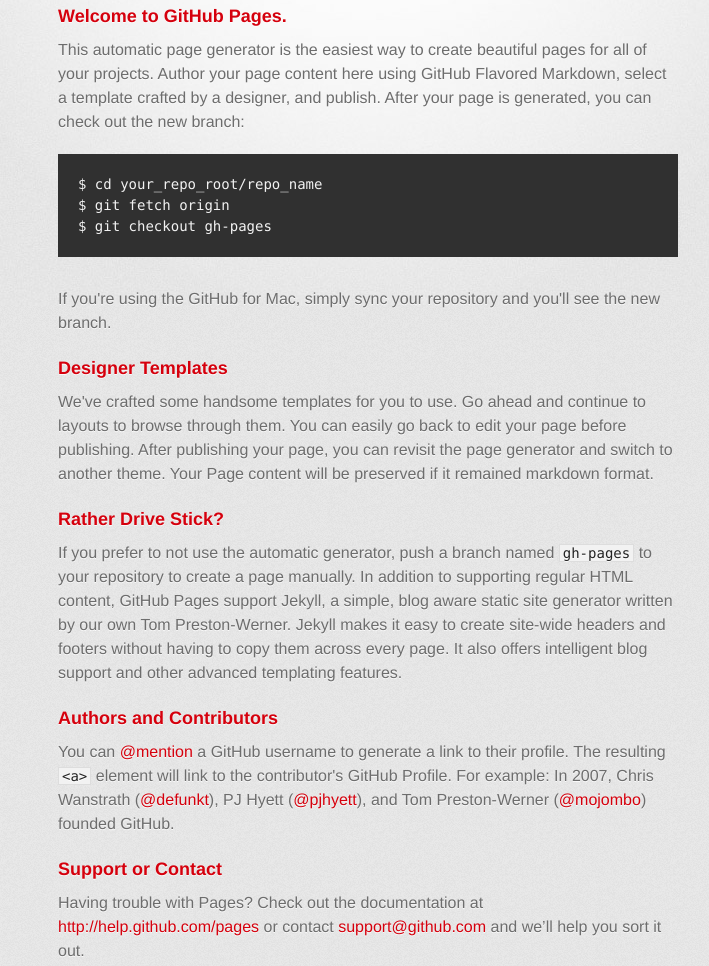
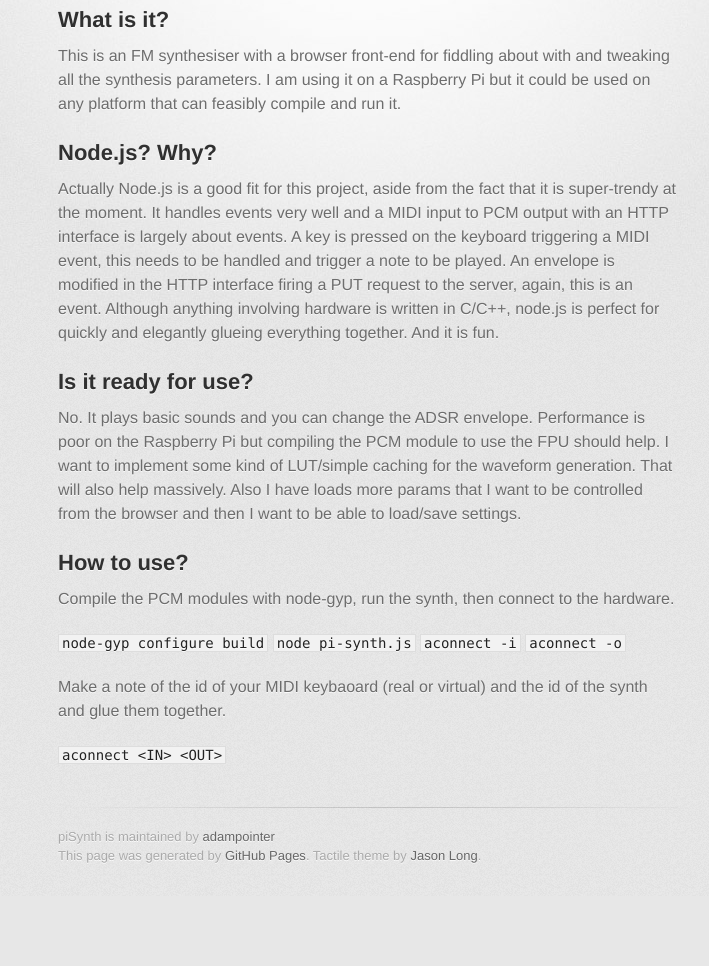
Before and after one commit to adampointer/piSynth, a plain HTML site: page index.html in a window 1280 px wide. Shown: the part 268-1234 px from the top of the page, without its empty margins (272-981 px from the left). After the commit the page ends 1164 px from the top, so only its background shows below. Drawn offline with Linux system fonts and the light colour scheme; a web font is replaced by a local one.

```diff
--- a/index.html
+++ b/index.html
@@ -31,32 +31,30 @@
         <hr>
 
         <section id="main_content">
-          <h3>Welcome to GitHub Pages.</h3>
+          <h2>What is it?</h2>
 
-<p>This automatic page generator is the easiest way to create beautiful pages for all of your projects. Author your page content here using GitHub Flavored Markdown, select a template crafted by a designer, and publish. After your page is generated, you can check out the new branch:</p>
+<p>This is an FM synthesiser with a browser front-end for fiddling about with and tweaking all the synthesis parameters. I am using it on a Raspberry Pi but it could be used on any platform that can feasibly compile and run it.</p>
 
-<pre><code>$ cd your_repo_root/repo_name
-$ git fetch origin
-$ git checkout gh-pages
-</code></pre>
+<h2>Node.js? Why?</h2>
 
-<p>If you're using the GitHub for Mac, simply sync your repository and you'll see the new branch.</p>
+<p>Actually Node.js is a good fit for this project, aside from the fact that it is super-trendy at the moment. It handles events very well and a MIDI input to PCM output with an HTTP interface is largely about events. A key is pressed on the keyboard triggering a MIDI event, this needs to be handled and trigger a note to be played. An envelope is modified in the HTTP interface firing a PUT request to the server, again, this is an event. Although anything involving hardware is written in C/C++, node.js is perfect for quickly and elegantly glueing everything together. And it is fun.</p>
 
-<h3>Designer Templates</h3>
+<h2>Is it ready for use?</h2>
 
-<p>We've crafted some handsome templates for you to use. Go ahead and continue to layouts to browse through them. You can easily go back to edit your page before publishing. After publishing your page, you can revisit the page generator and switch to another theme. Your Page content will be preserved if it remained markdown format.</p>
+<p>No. It plays basic sounds and you can change the ADSR envelope. Performance is poor on the Raspberry Pi but compiling the PCM module to use the FPU should help. I want to implement some kind of LUT/simple caching for the waveform generation. That will also help massively. Also I have loads more params that I want to be controlled from the browser and then I want to be able to load/save settings.</p>
 
-<h3>Rather Drive Stick?</h3>
+<h2>How to use?</h2>
 
-<p>If you prefer to not use the automatic generator, push a branch named <code>gh-pages</code> to your repository to create a page manually. In addition to supporting regular HTML content, GitHub Pages support Jekyll, a simple, blog aware static site generator written by our own Tom Preston-Werner. Jekyll makes it easy to create site-wide headers and footers without having to copy them across every page. It also offers intelligent blog support and other advanced templating features.</p>
+<p>Compile the PCM modules with node-gyp, run the synth, then connect to the hardware.</p>
 
-<h3>Authors and Contributors</h3>
+<p><code>node-gyp configure build</code>
+<code>node pi-synth.js</code>
+<code>aconnect -i</code>
+<code>aconnect -o</code></p>
 
-<p>You can <a href="https://github.com/blog/821" class="user-mention">@mention</a> a GitHub username to generate a link to their profile. The resulting <code>&lt;a&gt;</code> element will link to the contributor's GitHub Profile. For example: In 2007, Chris Wanstrath (<a href="https://github.com/defunkt" class="user-mention">@defunkt</a>), PJ Hyett (<a href="https://github.com/pjhyett" class="user-mention">@pjhyett</a>), and Tom Preston-Werner (<a href="https://github.com/mojombo" class="user-mention">@mojombo</a>) founded GitHub.</p>
+<p>Make a note of the id of your MIDI keybaoard (real or virtual) and the id of the synth and glue them together.</p>
 
-<h3>Support or Contact</h3>
-
-<p>Having trouble with Pages? Check out the documentation at <a href="http://help.github.com/pages">http://help.github.com/pages</a> or contact <a href="mailto:support@github.com">support@github.com</a> and we’ll help you sort it out.</p>
+<p><code>aconnect &lt;IN&gt; &lt;OUT&gt;</code> </p>
         </section>
 
         <footer>
```
Also changed, not shown: params.json (+1 -1 lines).
